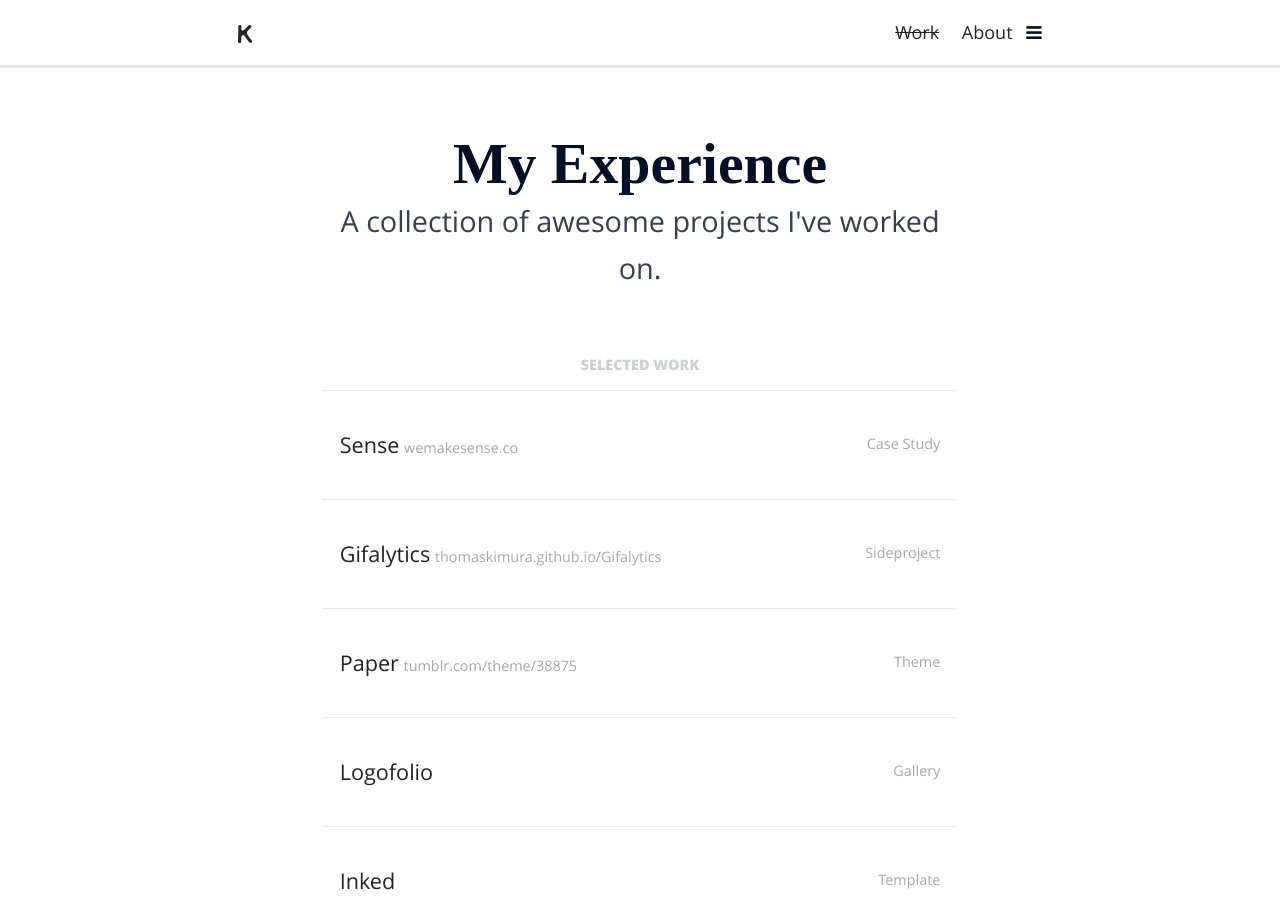
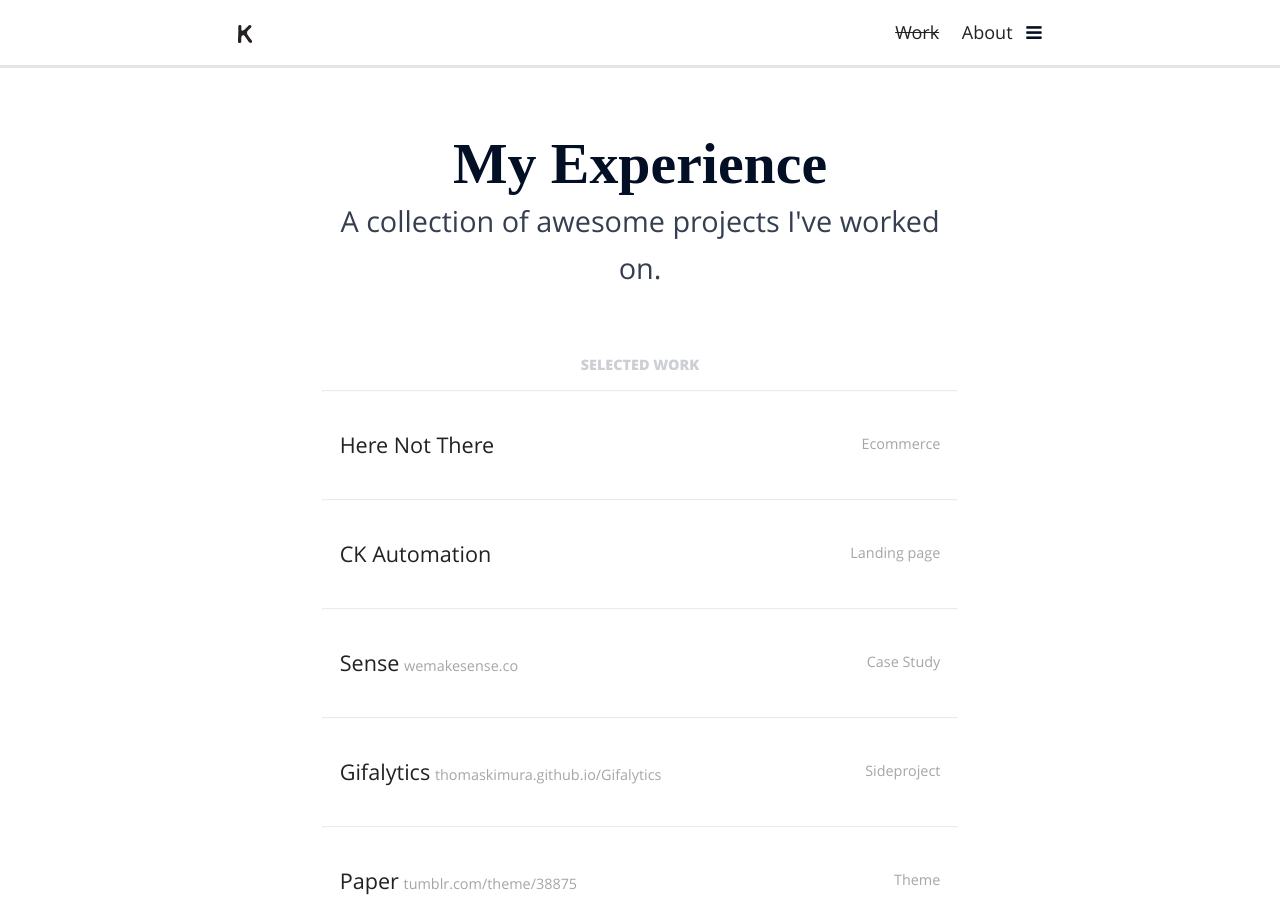
Before and after one commit to thomaskimura/Portfolio, a Jekyll site: the page built from work.html, in a window 1280 px wide and 900 px high. Built offline with Jekyll 4.4.1, drawn with Linux system fonts in a browser that asks for light colours; nearby versions of some CDN libraries; some web fonts are replaced.

Commit message:
Add new work sections

```diff
--- a/work.html
+++ b/work.html
@@ -39,6 +39,42 @@ custom_js:
 
     <section class="hover-blur">
       <p class="text-center text-small text-weight-900 text-transform-uppercase opacity-4">Selected Work</p>
+      <hr class="margin-none opacity-4">
+
+      <!-- hnt -->
+      <section>
+        <a href="https://herenotthere.ca/" class="text-dark">
+          <div class="margin-tb1 padding-1 hover-color-tint-dark-1 cursor-pointer">
+            <div class="row">
+              <div class="small-6 medium-8 columns">
+                <span class="text-big margin-none">Here Not There</span>
+                <span class="opacity-3 text-small tablet-up"></span>
+              </div>
+              <div class="small-6 medium-4 columns text-right">
+                <span class="opacity-3 text-small">Ecommerce</span>
+              </div>
+            </div>
+          </div>
+        </a>
+      </section>
+      <hr class="margin-none opacity-4">
+
+      <!-- ck -->
+      <section>
+        <a href="http://ck-automation.com/" class="text-dark">
+          <div class="margin-tb1 padding-1 hover-color-tint-dark-1 cursor-pointer">
+            <div class="row">
+              <div class="small-6 medium-8 columns">
+                <span class="text-big margin-none">CK Automation</span>
+                <span class="opacity-3 text-small tablet-up"></span>
+              </div>
+              <div class="small-6 medium-4 columns text-right">
+                <span class="opacity-3 text-small">Landing page</span>
+              </div>
+            </div>
+          </div>
+        </a>
+      </section>
       <hr class="margin-none opacity-4">
 
       <!-- sense -->
```
